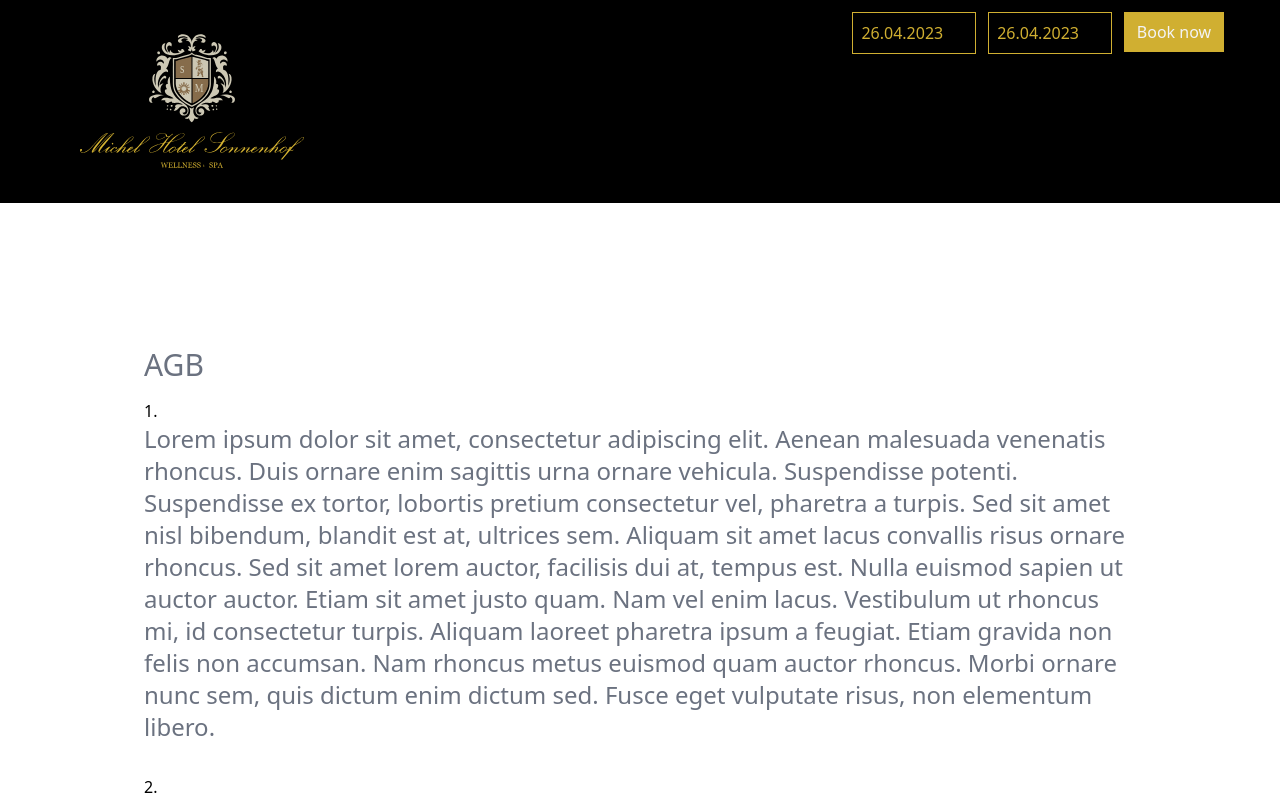
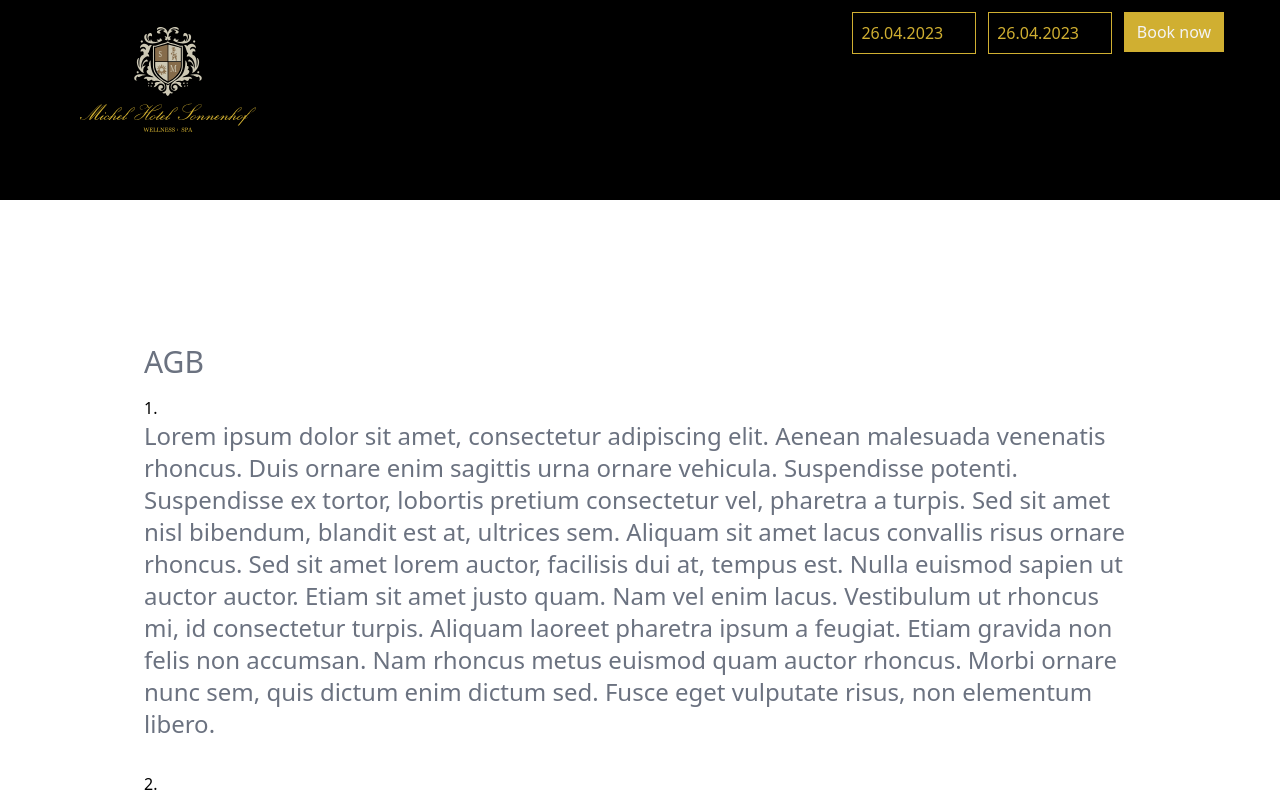
Before and after one commit to Spacifik/sonnenhof, a Next.js app: page /eula in a window 1280 px wide. Shown: the top 800 px of the page. Built offline with nearby package versions, Linux system fonts and the light colour scheme; some icons are missing.

Commit message:
main: plug in full screen video

```diff
--- a/src/components/header.tsx
+++ b/src/components/header.tsx
@@ -38,7 +38,7 @@ export function Header(): JSX.Element {
     to: new Date(),
   });
   return (
-    <header className="w-full z-30 sticky bg-black top-0">
+    <header className="w-full z-30 sticky bg-black top-0 h-25vh">
       <div className="flex flex-row">
         {router.route !== "/" ? (
           <Link
@@ -54,7 +54,7 @@ export function Header(): JSX.Element {
             <ArrowLeft className="invisible" />
           </div>
         )}
-        <div className="flex w-44 md:w-56 mx-3 lg:mx-6">
+        <div className="flex w-44 md:w-50 mx-3 lg:mx-6">
           <Logo className="h-full w-auto" />
         </div>
 
--- a/src/pages/index.tsx
+++ b/src/pages/index.tsx
@@ -22,7 +22,7 @@ export default function Home() {
       <Layout>
         <main className="flex min-h-screen flex-col items-center scrollbar-hide bg-black">
           <div className="relative w-full h-full">
-            <div className="inset-0 flex items-center justify-center max-h-screen max-w-screen">
+            <div className="inset-0 flex items-center justify-center max-h-75vh max-w-screen">
               <Stream
                 src="e2c0d8fe33b9c367e67c0e6a713c9539"
                 loop
--- a/tailwind.config.js
+++ b/tailwind.config.js
@@ -19,7 +19,11 @@ module.exports = {
           light: "#e5c245"
         }
       },
+      height: {
+        "25vh": "25vh"
+      },
       maxHeight: {
+        '75vh': '75vh',
         '90vh': '90vh'
       },
       minHeight: {
```
